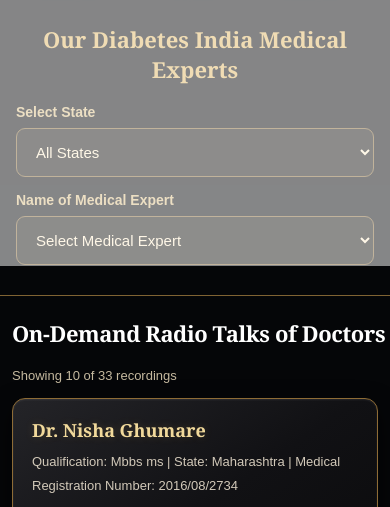
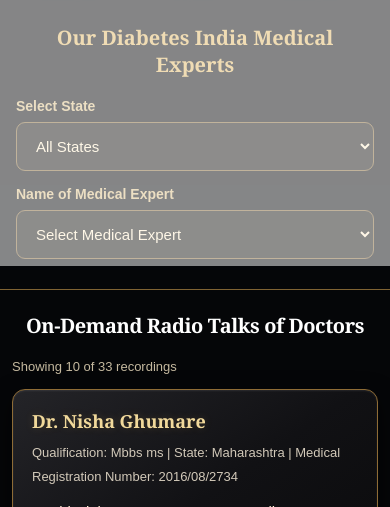
Before and after one commit to namokarradios-gif/radio4-diabetes-india, a plain HTML site: page index.html in a window 390 px wide. Shown: the part 578-1085 px from the top of the page. Drawn offline with Linux system fonts and the light colour scheme.

Commit message:
Update index.html

```diff
--- a/index.html
+++ b/index.html
@@ -814,7 +814,7 @@ button:focus:not(:focus-visible), .ondemand-panel:focus:not(:focus-visible),
   margin:0 0 20px;
   text-align:center;
   color:#ffffff;
-  font:700 clamp(22px,4vw,28px) Georgia,serif;
+  font:700 clamp(20px,4vw,28px) Georgia,serif;
 }
 @media(max-width:480px) {
   #ondemandSection { padding:22px 12px 28px; }
@@ -1901,7 +1901,7 @@ html,body{
 #medicalExpertsHome .experts-inner{max-width:760px;margin:0 auto}
 #medicalExpertsHome h2{
   margin:0 0 20px;text-align:center;color:#e0b866;
-  font:700 clamp(22px,4vw,28px) Georgia,serif;
+  font:700 clamp(20px,4vw,28px) Georgia,serif;
 }
 #medicalExpertsHome label{
   display:block;color:#d8bd85;font-size:14px;
```
